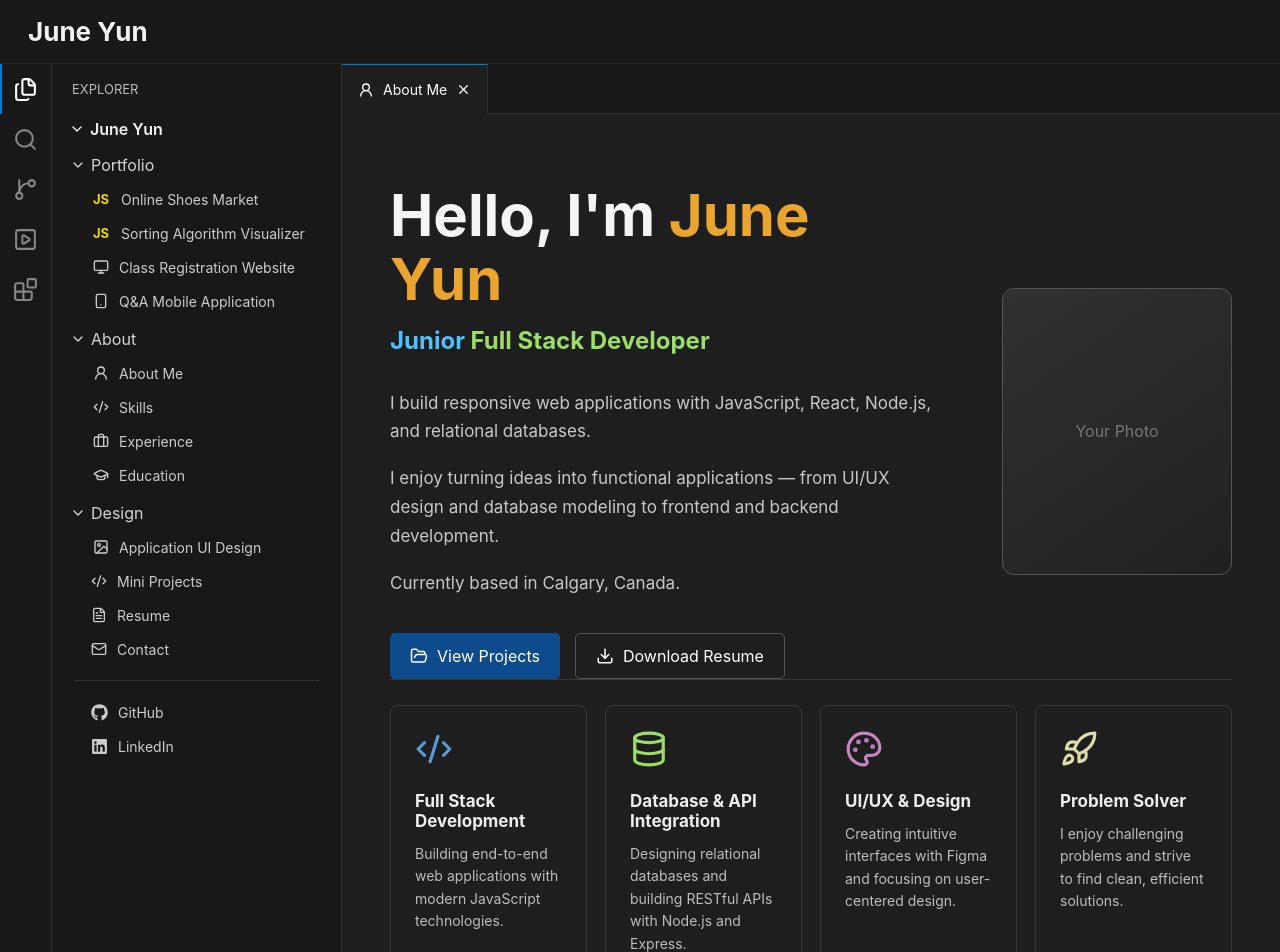
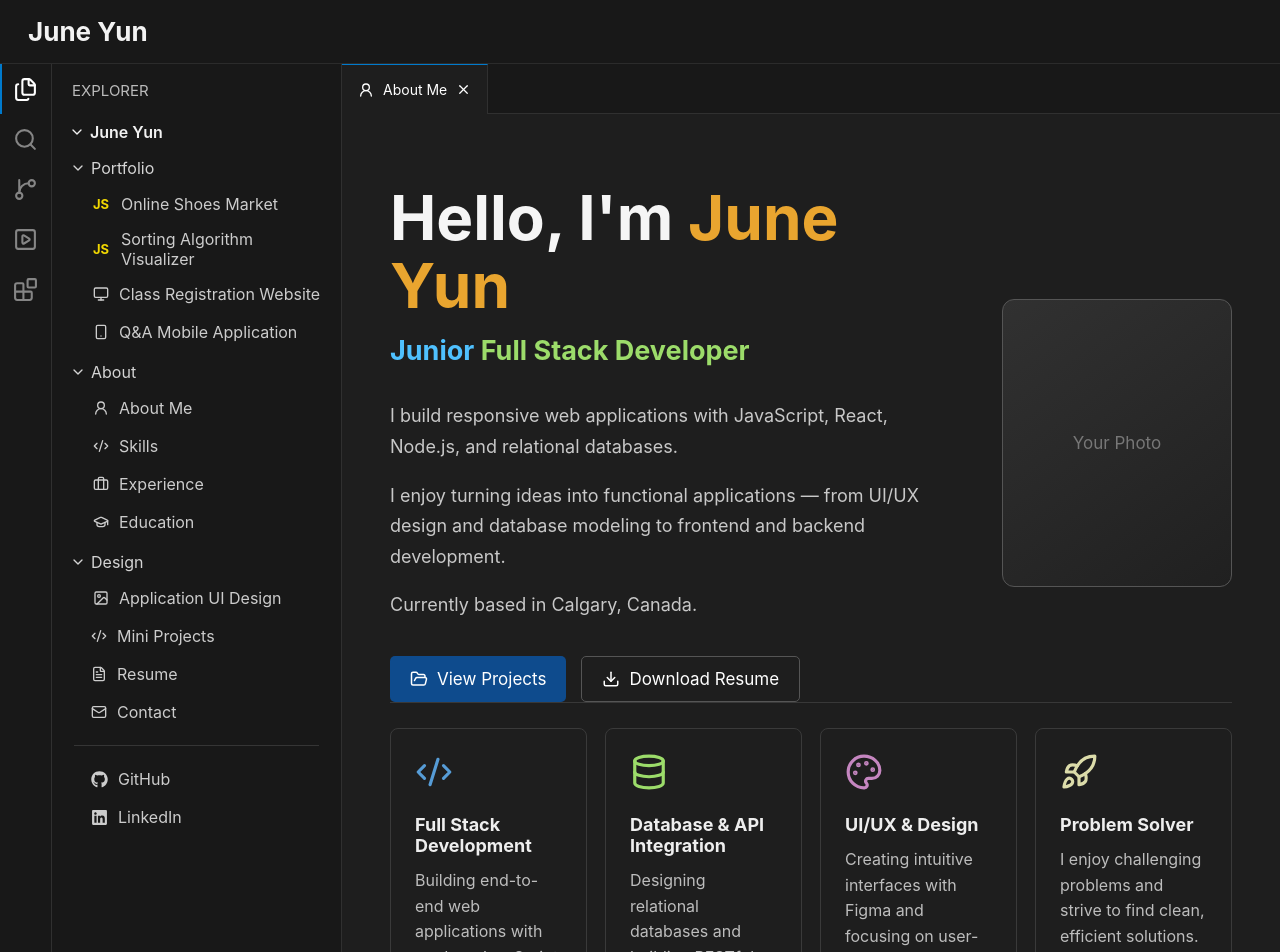
Before and after one commit to JuneYunDev/JunePortfoiloWebsite, a React (Vite) app: page / in a window 1280 px wide. Shown: the top 952 px of the page. Built offline with nearby package versions, Linux system fonts and the light colour scheme.

Commit message:
Change font-size all css files

```diff
--- a/src/styles/global.css
+++ b/src/styles/global.css
@@ -11,6 +11,10 @@ body,
   min-height: 100%;
 }
 
+html {
+  font-size: 17px;
+}
+
 body {
   font-family:
     Inter,
@@ -19,6 +23,7 @@ body {
     "Segoe UI",
     sans-serif;
 
+  font-size: 1rem;
   background: #181818;
   color: #cccccc;
 }
--- a/src/styles/home.css
+++ b/src/styles/home.css
@@ -23,7 +23,7 @@
 .home-hero__content h1 {
   color: #f5f5f5;
 
-  font-size: clamp(38px, 5vw, 58px);
+  font-size: clamp(42px, 5vw, 62px);
 
   line-height: 1.1;
 
@@ -37,7 +37,7 @@
 .home-hero__content h2 {
   color: #4fc1ff;
 
-  font-size: 24px;
+  font-size: 27px;
 
   margin-bottom: 34px;
 }
@@ -51,7 +51,7 @@
 
   color: #c8c8c8;
 
-  font-size: 17px;
+  font-size: 18px;
   line-height: 1.7;
 }
 
@@ -178,7 +178,7 @@
 
   color: #eeeeee;
 
-  font-size: 17px;
+  font-size: 18px;
 }
 
 .summary-card p {
@@ -186,5 +186,5 @@
 
   line-height: 1.6;
 
-  font-size: 14px;
+  font-size: 16px;
 }
--- a/src/styles/layout.css
+++ b/src/styles/layout.css
@@ -108,7 +108,7 @@
 .explorer__title {
   padding: 17px 20px;
 
-  font-size: 13px;
+  font-size: 15px;
 
   color: #bbbbbb;
 }
@@ -120,6 +120,7 @@
 .explorer__root {
   display: flex;
   align-items: center;
+  font-size: 16px;
   gap: 5px;
 
   padding: 5px 7px;
@@ -136,6 +137,7 @@
 .explorer__folder {
   width: 100%;
 
+  font-size: 16px;
   display: flex;
   align-items: center;
   gap: 5px;
@@ -160,17 +162,17 @@
 
 .explorer__item,
 .explorer__single-item {
-  min-height: 34px;
+  min-height: 38px;
 
   display: flex;
   align-items: center;
   gap: 10px;
 
-  padding: 5px 9px;
+  padding: 6px 9px;
 
   color: #cccccc;
 
-  font-size: 14px;
+  font-size: 16px;
 
   border-radius: 3px;
 }
@@ -217,6 +219,8 @@
 }
 
 .editor-tabs {
+  font-size: 16px;
+
   display: flex;
 
   background: #181818;
@@ -264,7 +268,7 @@
 
   padding: 0 12px;
 
-  font-size: 12px;
+  font-size: 13px;
 }
 
 .status-bar__left,
--- a/src/styles/skills.css
+++ b/src/styles/skills.css
@@ -10,7 +10,7 @@
 
   font-family: "Consolas", "Courier New", monospace;
 
-  font-size: 16px;
+  font-size: 18px;
   line-height: 1.8;
 
   color: #d4d4d4;
```
